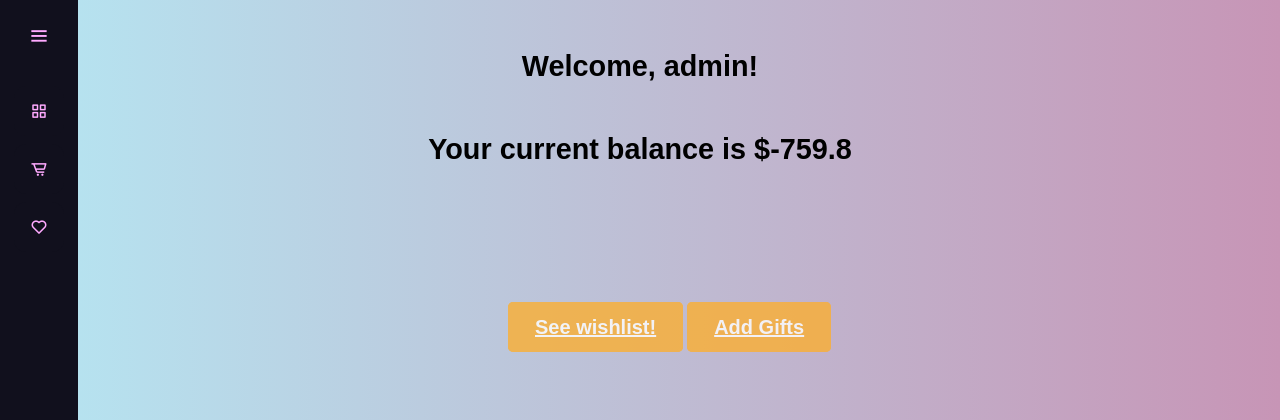
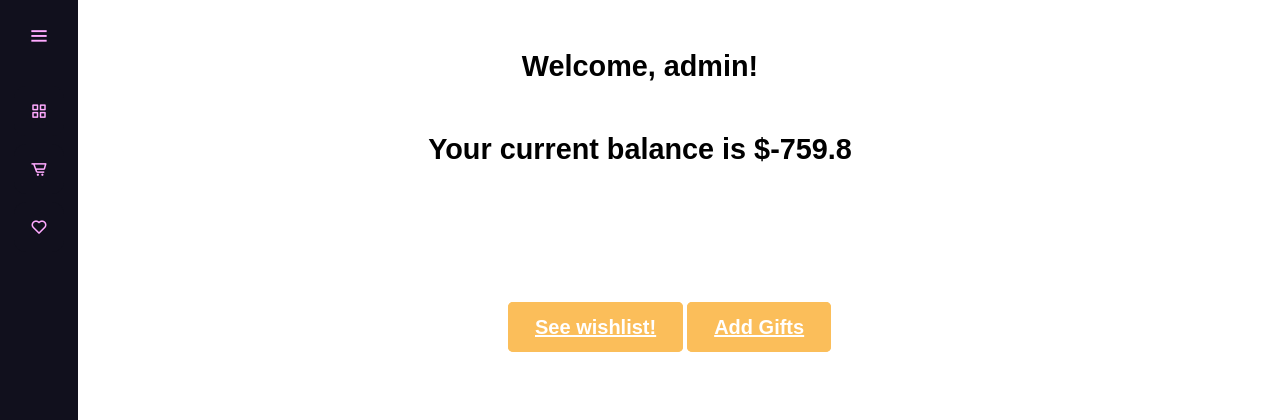
Before and after one commit to oktopuslinky/gifthub, a Flask app: page /dashboard in a window 1280 px wide; the page is wider, and only the part inside the window is pictured. Shown: the top 420 px of that part. Run offline with Flask 2, Linux system fonts and the light colour scheme; a user stored in the database is signed in; data comes from the database, SQL or seed files in the repository.

Commit message:
changed background on dashboard

```diff
--- a/static/dashboard.css
+++ b/static/dashboard.css
@@ -1,5 +1,5 @@
 body{
-    background: linear-gradient(90deg, #b5e7f3, #c795b6);
+    background: #FFF;
 }
 .dashboard h1{
     font-size: 1.8em;
```
